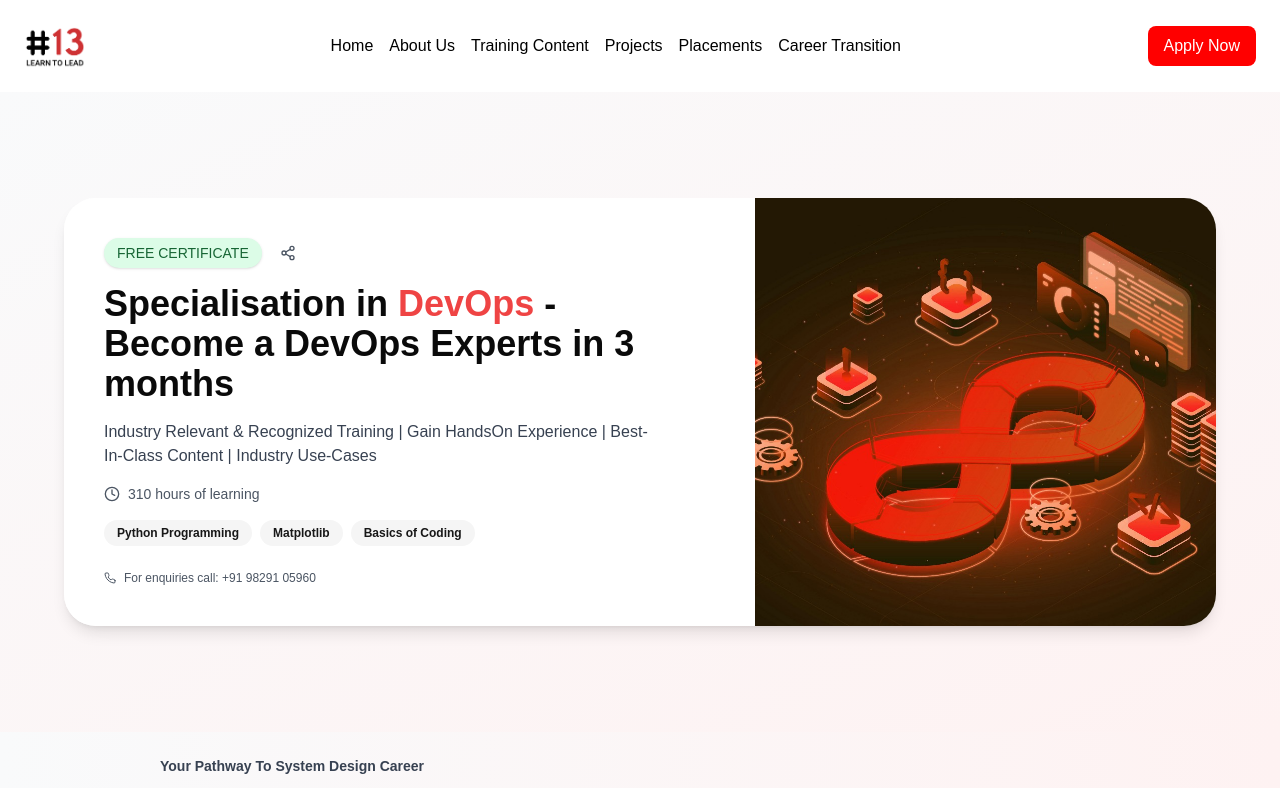
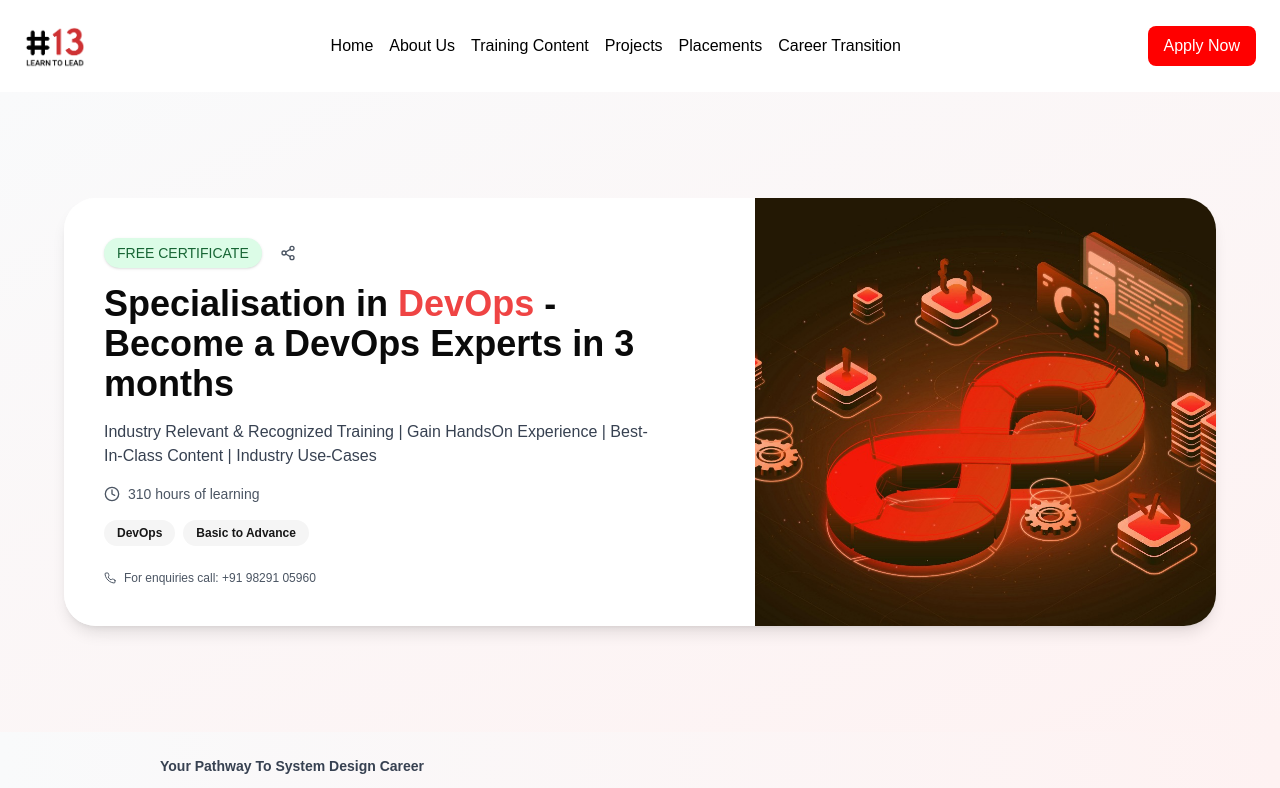
Before and after one commit to bhupeshchoudhary/hash13FrontEnd, a Next.js app: page /courses/advanced-system-design-training in a window 1280 px wide. Shown: the top 788 px of the page. Built offline with nearby package versions, Linux system fonts and the light colour scheme.

Commit message:
updated code

```diff
--- a/src/app/courses/[courseId]/page.tsx
+++ b/src/app/courses/[courseId]/page.tsx
@@ -112,7 +112,8 @@ export default function CourseDetailPage() {
       <main className="min-h-screen bg-gray-50">
       <Navbar />
         <section className="">
-          <CourseDetailHero courseId={params.courseId as string} />
+          {/* <CourseDetailHero courseId={params.courseId as string} /> */}
+          <CourseDetailHero />
         </section>
 
         <section className="">
--- a/src/components/customComponents/coursesComponents/courseDetails/CourseDetailsHero.tsx
+++ b/src/components/customComponents/coursesComponents/courseDetails/CourseDetailsHero.tsx
@@ -427,7 +427,7 @@ const CourseHero = () => {
               </div>
 
               <div className="flex flex-wrap gap-2">
-                {['Python Programming', 'Matplotlib', 'Basics of Coding'].map((tag) => (
+                {['DevOps', 'Basic to Advance'].map((tag) => (
                   <Badge
                     key={tag}
                     variant="secondary"
```
